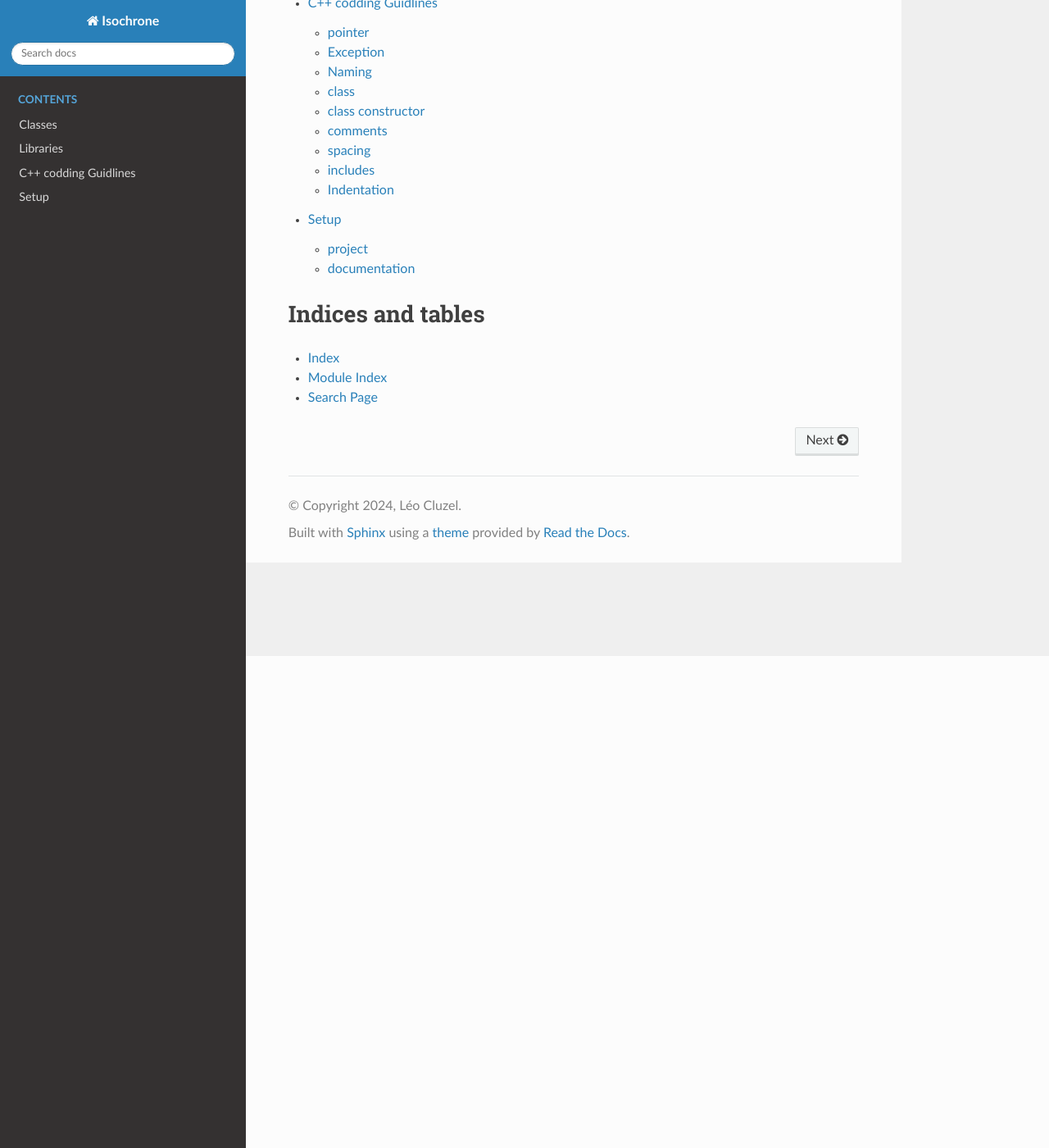
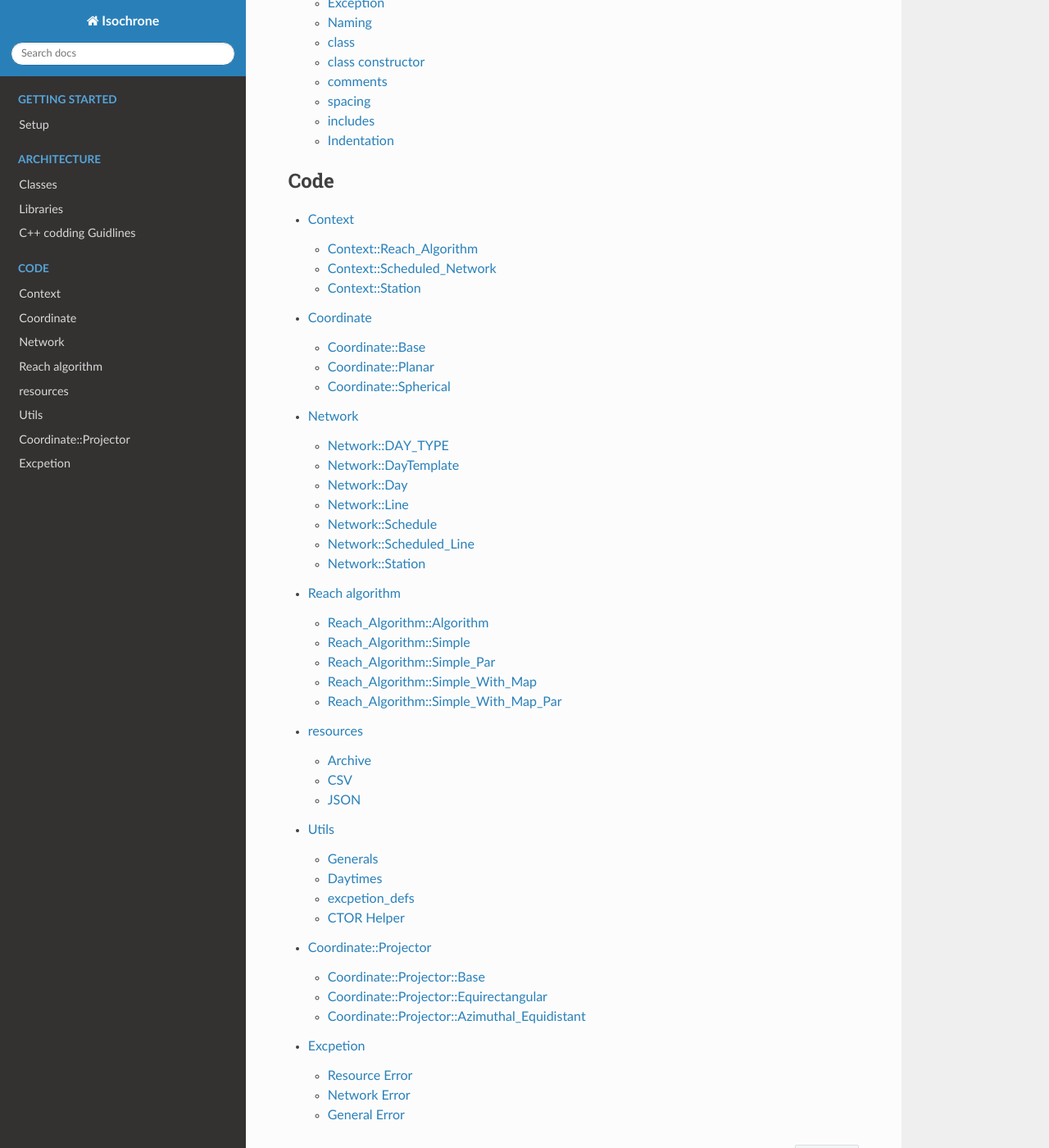
Before and after one commit to leocity207/Isochrone, a Sphinx documentation site: the page built from documentation/source/index.rst, in a window 1280 px wide and 1400 px high, scrolled down 600 px. Shown: the whole window at 82% size. Built offline with Sphinx 7.4.7 and the Read the Docs theme 2.0.0, drawn with Linux system fonts in a browser that asks for light colours; some of the changed text lies outside the part shown.

Commit message:
18 update cmake compilation

```diff
--- a/documentation/CMakeLists.txt
+++ b/documentation/CMakeLists.txt
@@ -6,7 +6,7 @@ find_package(Sphinx REQUIRED breathe)
 set(DOXYGEN_GENERATE_HTML NO)
 set(DOXYGEN_GENERATE_XML YES)
 doxygen_add_docs(doxygen
-    ${PROJECT_SOURCE_DIR}
+    ${PROJECT_SOURCE_DIR}/includes
     COMMENT "Generate man pages")
 
 
--- a/documentation/source/index.rst
+++ b/documentation/source/index.rst
@@ -6,23 +6,31 @@
 Isochrone's documentation!
 ==========================
 	Welcome to the Isochrone documentation
-	This
-	This
+
 
 .. toctree::
 	:maxdepth: 2
-	:caption: Contents
+	:caption: Getting started
+
+	setup
+
+.. toctree::
+	:maxdepth: 2
+	:caption: Architecture
 
 	classes
 	libraries
 	guideline
-	setup
 
+.. toctree::
+	:maxdepth: 2
+	:caption: Code
 
-
-Indices and tables
-==================
-
-* :ref:`genindex`
-* :ref:`modindex`
-* :ref:`search`
+	classes/context
+	classes/coordinate
+	classes/network
+	classes/reach_algorithm
+	classes/resource
+	classes/utils
+	classes/projector
+	classes/exceptions
--- a/documentation/source/setup.rst
+++ b/documentation/source/setup.rst
@@ -10,11 +10,13 @@ project
 
 documentation
 -------------
-	generating the documentation require **python 3.10** with Sphinx
+	generating the documentation require **python 3.10** with Sphinx , doxygen , breathe and the read the doc them installed
 
 	.. code-block::
 
 		pip install sphinx
+		pip install breathe
+		pip install sphinx_rtd_theme
 
 	since the documentation use graphics to be generated you will also generate graphviz from <https://graphviz.org/>
 
```
Also changed, not shown: documentation/source/classes.rst (+0 -11 lines), 5 other files.
